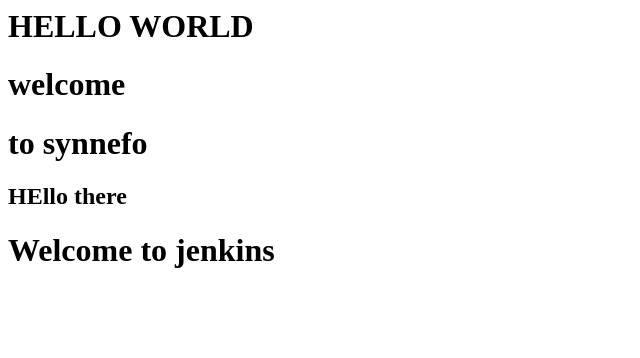
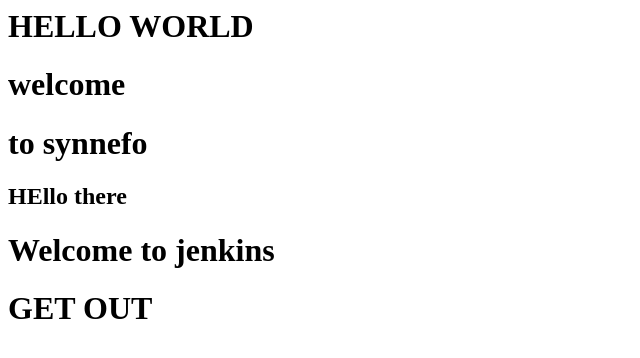
Before and after one commit to MysticDarknes/html, a plain HTML site: page index.html in a window 1280 px wide. Shown: the whole page, without its empty margins (0-640 px from the left). Drawn offline with Linux system fonts and the light colour scheme.

Commit message:
test commit

```diff
--- a/index.html
+++ b/index.html
@@ -5,5 +5,6 @@
 <h1>to synnefo<h1>
 <h2> HEllo there </h2>
 <h1>Welcome to jenkins </h1>
+<h1>GET OUT </h1>
 </body>
 </html>
```
